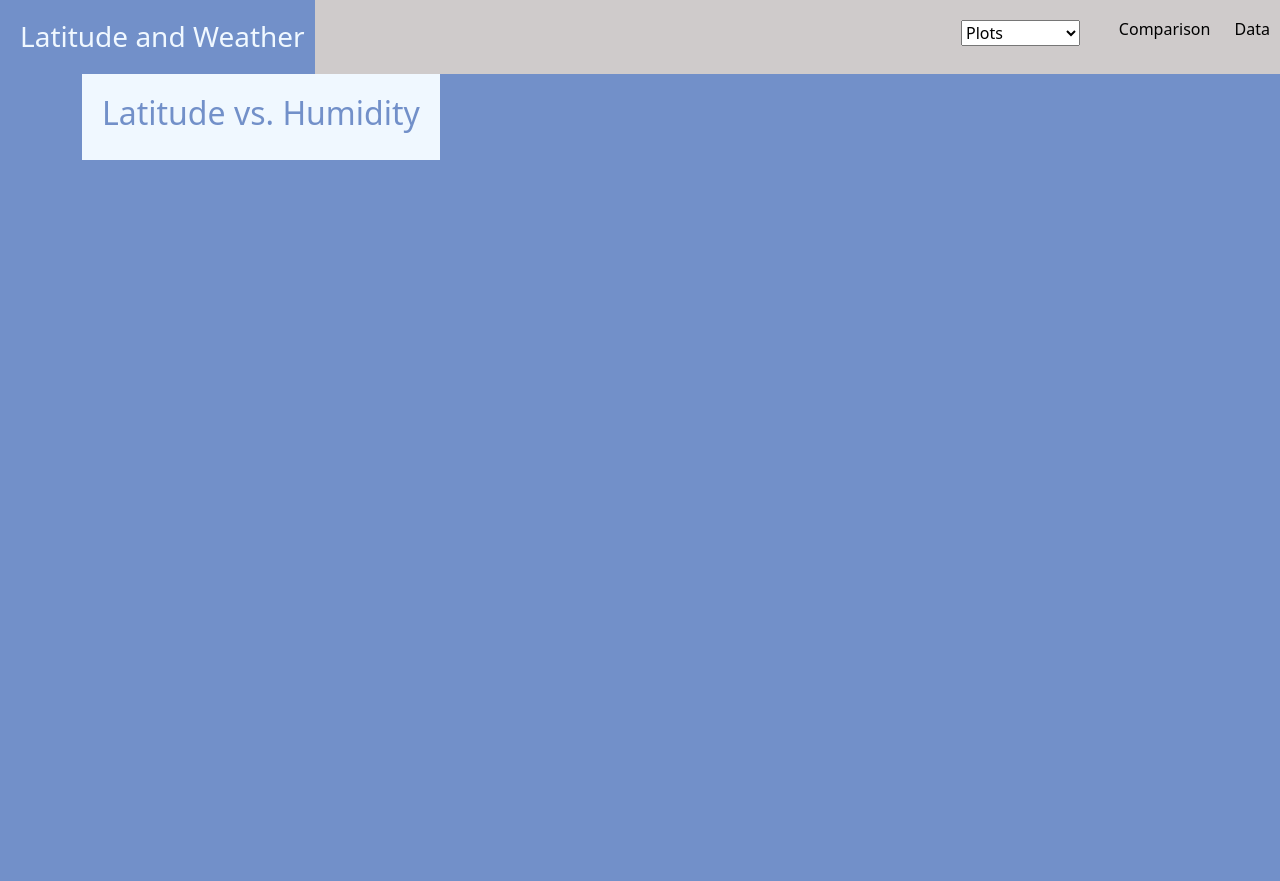
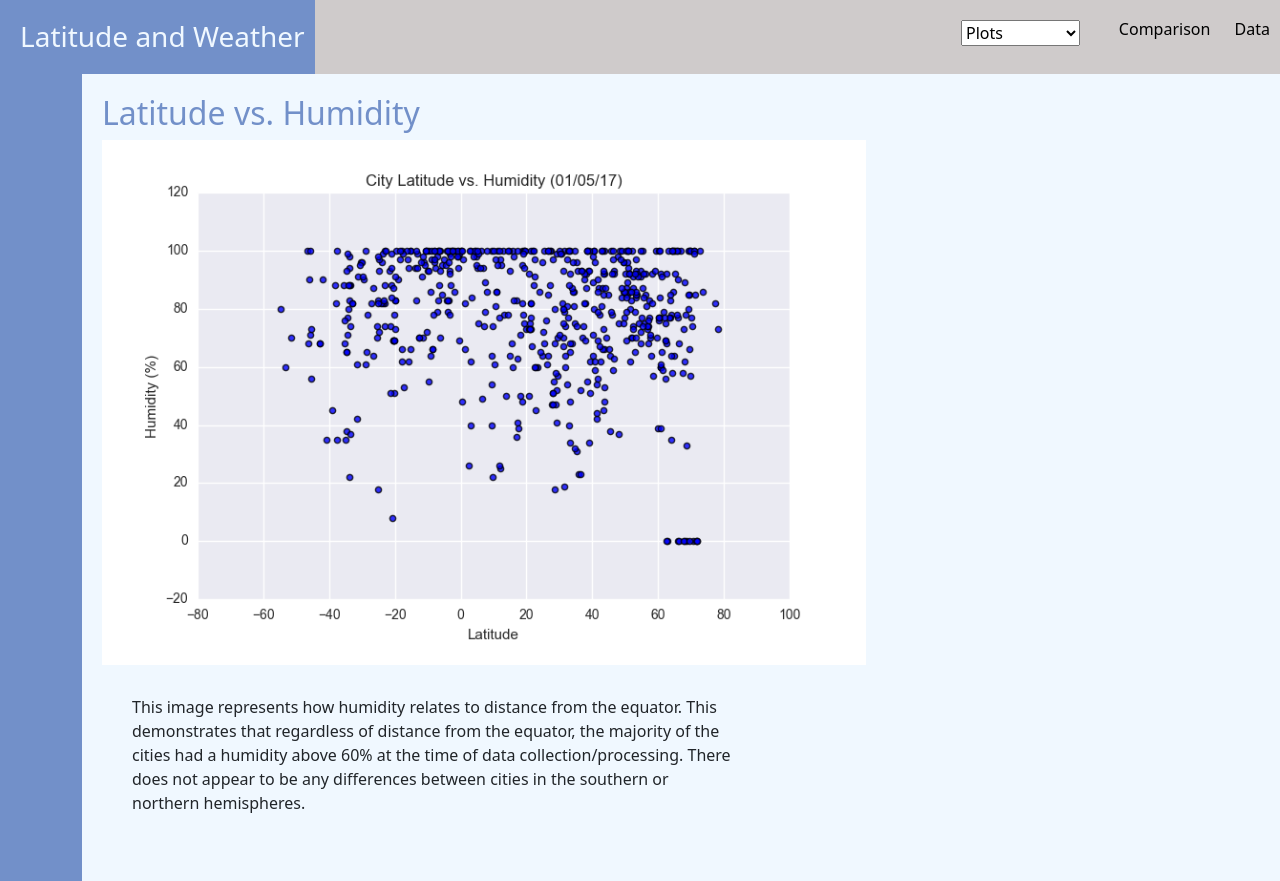
Before and after one commit to cekiorpes/Web-Design-Challenge, a plain HTML site: page humidity.html in a window 1280 px wide. Before the commit the page ends 800 px from the top, so only its background shows below. Drawn offline with nearby package versions, Linux system fonts and the light colour scheme.

Commit message:
Update humidity.html

```diff
--- a/humidity.html
+++ b/humidity.html
@@ -1,9 +1,9 @@
 <!DOCTYPE html>
 <html lang="en">
   <head>
-    <meta charset="UTF-8">
-    <meta http-equiv="X-UA-Compatible" content="IE=edge">
-    <meta name="viewport" content="width=device-width, initial-scale=1.0">
+    <meta charset="UTF-8" />
+    <meta http-equiv="X-UA-Compatible" content="IE=edge" />
+    <meta name="viewport" content="width=device-width, initial-scale=1.0" />
     <title>Latitude and Humidity</title>
     <link
       href="https://cdn.jsdelivr.net/npm/bootstrap@5.1.3/dist/css/bootstrap.min.css"
@@ -43,5 +43,29 @@
       <div class="wrap">
         <div class="content" , id="box">
           <h2>Latitude vs. Humidity</h2>
+          <div class="row">
+            <div class="col-md-8 col-sm-6">
+              <img
+                src="Resources/assets/images/Fig2.png"
+                alt="Humidity"
+                class="responsive"
+              />
+            </div>
+          </div>
+          <div class="row">
+            <div class="col-md-7 col-sm">
+              <p>
+                This image represents how humidity relates to distance from the
+                equator. This demonstrates that regardless of distance from the
+                equator, the majority of the cities had a humidity above 60% at
+                the time of data collection/processing. There does not appear to
+                be any differences between cities in the southern or northern
+                hemispheres.
+              </p>
+            </div>
+          </div>
+        </div>
+      </div>
+    </div>
   </body>
 </html>
```
Lines whose indentation alone changed are shown as unchanged.
